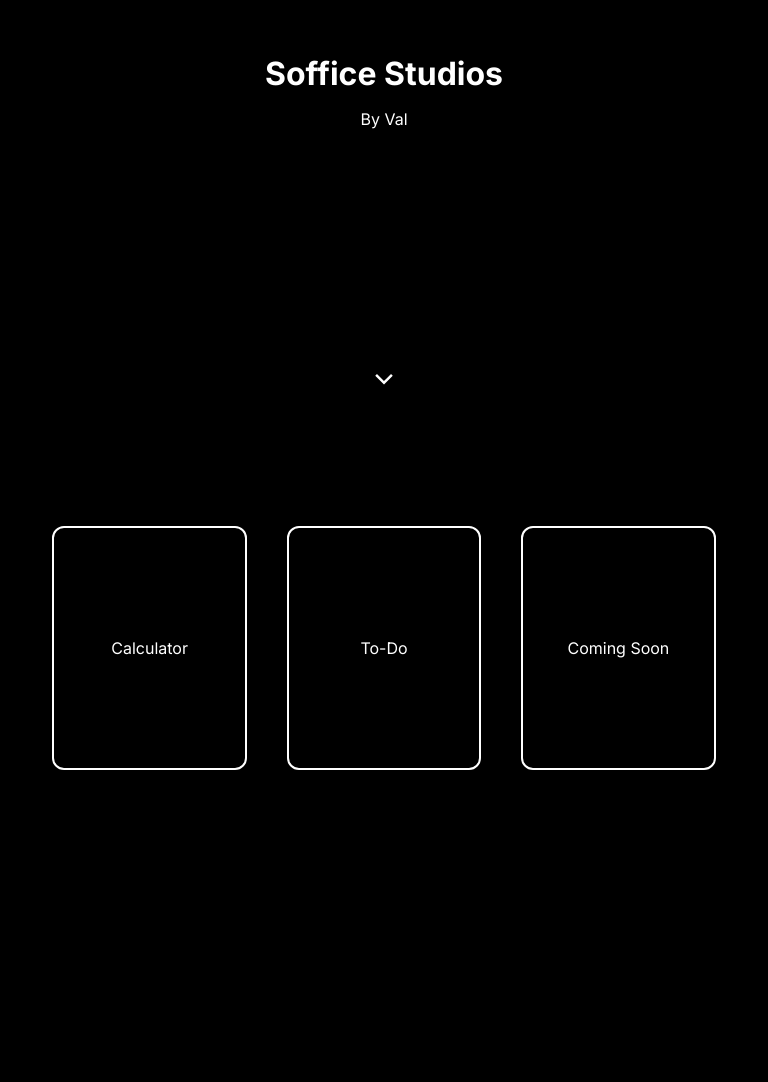
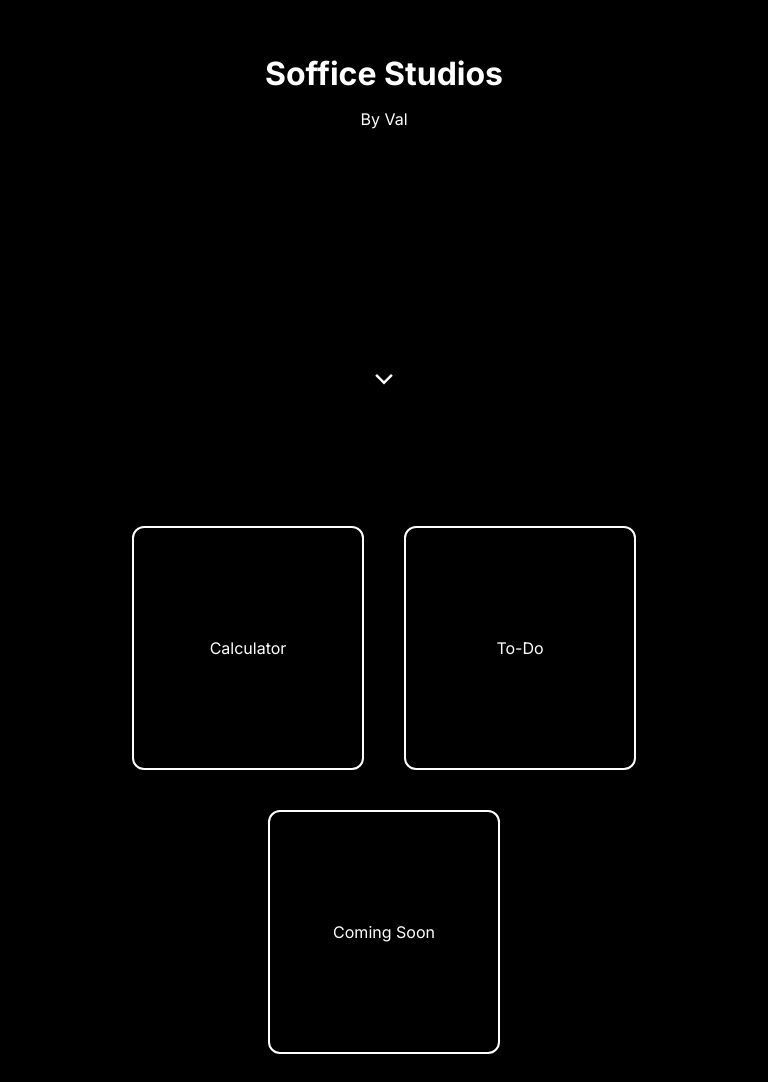
Before and after one commit to ValentinaValverde/soffice_studios, a Next.js app: page / in a window 768 px wide. Shown: the part 302-1384 px from the top of the page. Before the commit the page ends 1100 px from the top, so only its background shows below. Built offline with nearby package versions, Linux system fonts and the light colour scheme.

Commit message:
Saving changes

```diff
--- a/app/styles/page.module.css
+++ b/app/styles/page.module.css
@@ -15,6 +15,8 @@
   justify-content: center;
   align-items: center;
   flex-wrap: wrap;
+
+  /* aspect-ratio: 4/4; */
 }
 
 .card {
@@ -61,12 +63,12 @@
 @media (min-width: 768px) and (max-width: 991px) {
   .card {
     height: 200px;
-    width: 20%;
+    /* width: 20%; */
   }
 
   .comingSoonCard {
     height: 200px;
-    width: 20%;
+    /* width: 20%; */
   }
 }
 
```
